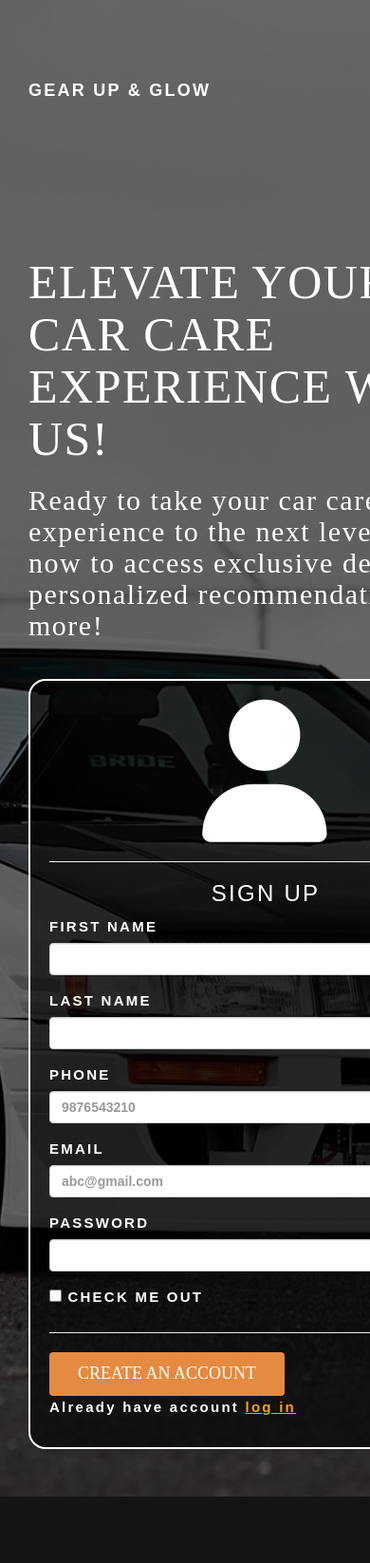
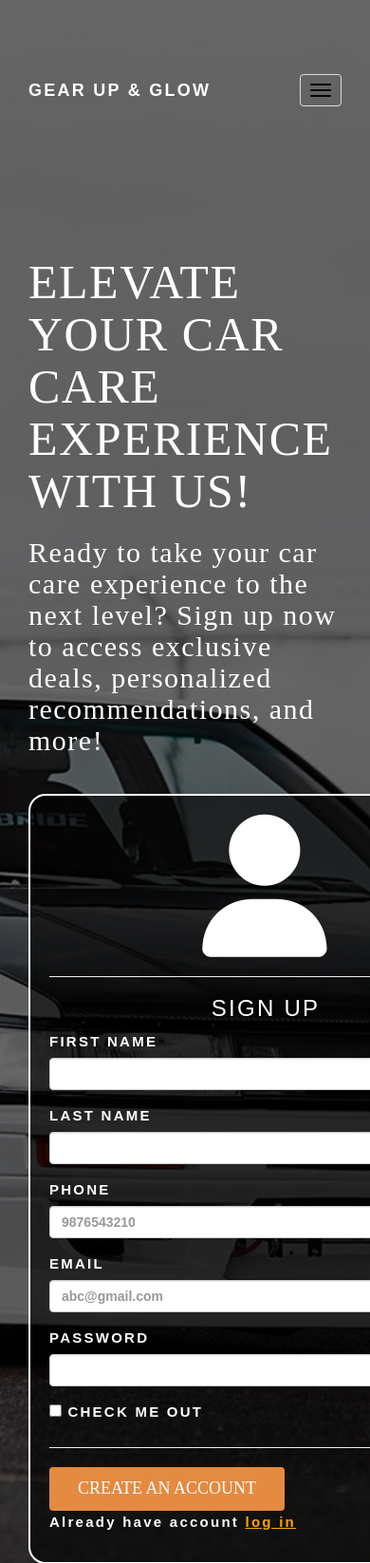
Before and after one commit to Chris4891/CI-PP5-GlowUpAndSparkle, a Django app: page /signup in a window 390 px wide; the page is wider, and only the part inside the window is pictured. Shown: the top 1646 px of that part at 95% size. Run offline with Django 3.2, Linux system fonts and the light colour scheme; parts of the project's set-up code (start-up, migrations or seed data) failed here and were passed over; some libraries are stand-ins or nearby versions.

Commit message:
Update signup.html

```diff
--- a/store/templates/signup.html
+++ b/store/templates/signup.html
@@ -95,10 +95,16 @@
 
 <style>
     @media (max-width: 600px) {
-      body{
-        width: fit-content;
+      body {
+        width: 100%;
       }
     }
-    </style>
+    @viewport { width: 100vw;
+        zoom: 100% ;
+        min-zoom: 100%;
+      }
+
+  </style>
+
 
 {% endblock %}
```
